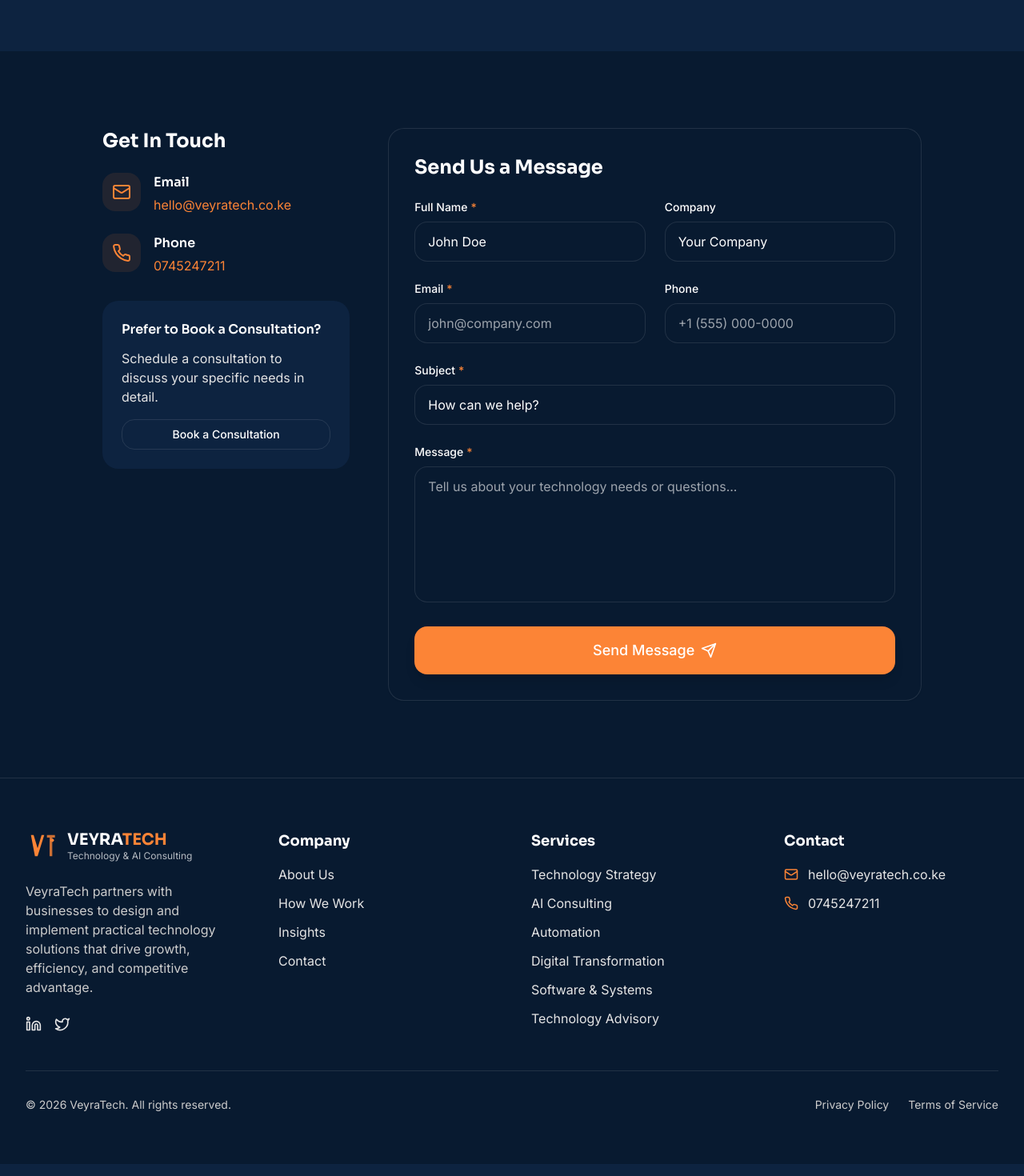
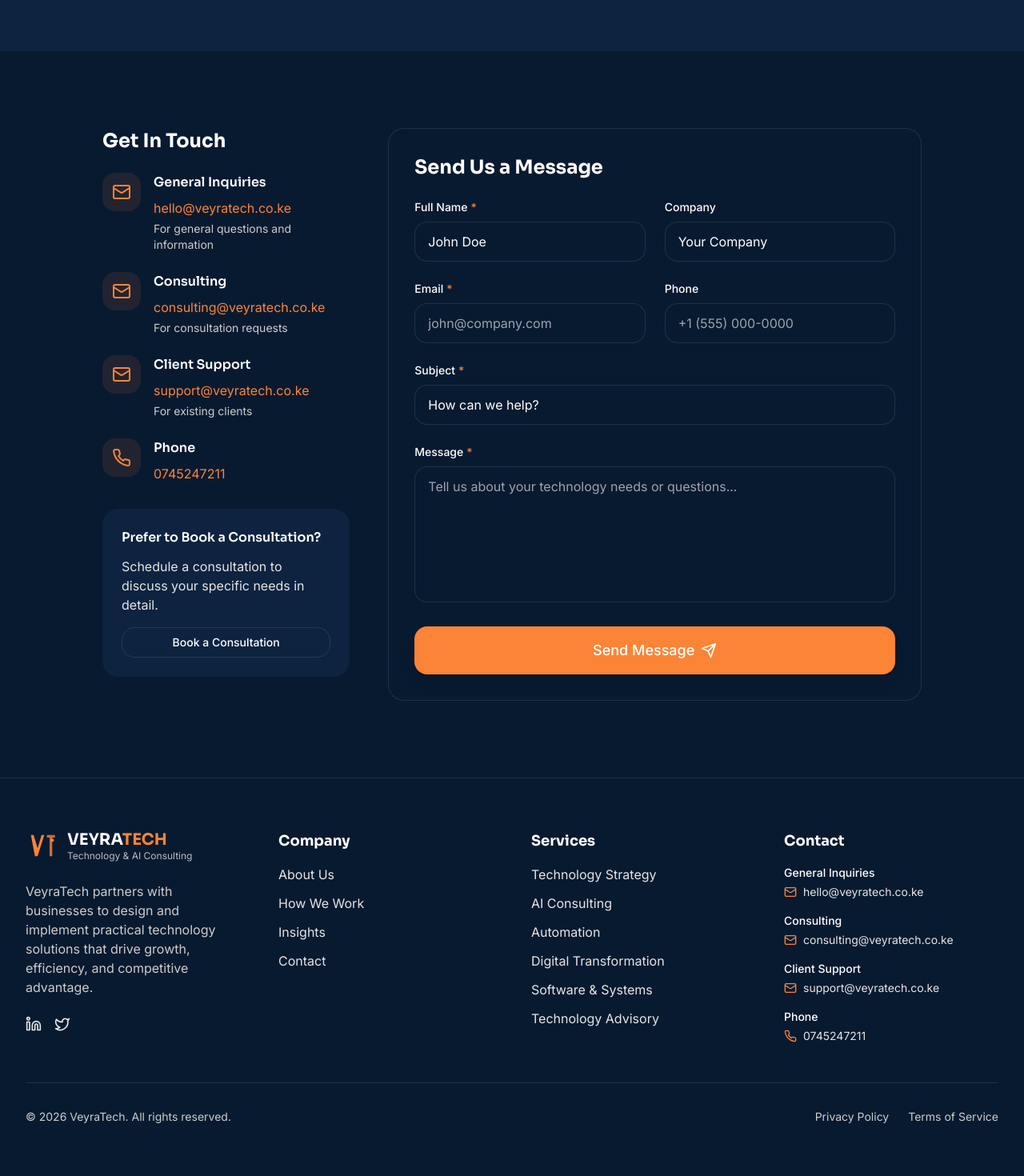
Before and after one commit to veyratechnology-cyber/Veyratech.co.ke, a Next.js app: page /contact in a window 1280 px wide. Shown: the part 313-1783 px from the top of the page at 80% size. Built offline with nearby package versions, Linux system fonts and the light colour scheme; no server answers.

Commit message:
Show all email addresses on website: hello@, consulting@, support@ with clear labels and purposes

```diff
--- a/app/(public)/contact/page.tsx
+++ b/app/(public)/contact/page.tsx
@@ -112,13 +112,44 @@ export default function ContactPage() {
                       <Mail className="text-secondary" size={24} />
                     </div>
                     <div>
-                      <h3 className="font-semibold mb-1">Email</h3>
+                      <h3 className="font-semibold mb-2">General Inquiries</h3>
                       <a
-                        href={`mailto:${COMPANY.email}`}
-                        className="text-secondary hover:underline"
+                        href="mailto:hello@veyratech.co.ke"
+                        className="text-secondary hover:underline block mb-1"
                       >
-                        {COMPANY.email}
+                        hello@veyratech.co.ke
                       </a>
+                      <p className="text-text-muted text-sm">For general questions and information</p>
+                    </div>
+                  </div>
+                  <div className="flex items-start gap-4">
+                    <div className="flex-shrink-0 w-12 h-12 rounded-lg bg-secondary/10 flex items-center justify-center">
+                      <Mail className="text-secondary" size={24} />
+                    </div>
+                    <div>
+                      <h3 className="font-semibold mb-2">Consulting</h3>
+                      <a
+                        href="mailto:consulting@veyratech.co.ke"
+                        className="text-secondary hover:underline block mb-1"
+                      >
+                        consulting@veyratech.co.ke
+                      </a>
+                      <p className="text-text-muted text-sm">For consultation requests</p>
+                    </div>
+                  </div>
+                  <div className="flex items-start gap-4">
+                    <div className="flex-shrink-0 w-12 h-12 rounded-lg bg-secondary/10 flex items-center justify-center">
+                      <Mail className="text-secondary" size={24} />
+                    </div>
+                    <div>
+                      <h3 className="font-semibold mb-2">Client Support</h3>
+                      <a
+                        href="mailto:support@veyratech.co.ke"
+                        className="text-secondary hover:underline block mb-1"
+                      >
+                        support@veyratech.co.ke
+                      </a>
+                      <p className="text-text-muted text-sm">For existing clients</p>
                     </div>
                   </div>
                   {COMPANY.phone && (
@@ -127,7 +158,7 @@ export default function ContactPage() {
                         <Phone className="text-secondary" size={24} />
                       </div>
                       <div>
-                        <h3 className="font-semibold mb-1">Phone</h3>
+                        <h3 className="font-semibold mb-2">Phone</h3>
                         <a
                           href={`tel:${COMPANY.phone}`}
                           className="text-secondary hover:underline"
--- a/components/public/Footer.tsx
+++ b/components/public/Footer.tsx
@@ -103,25 +103,55 @@ export function Footer() {
           {/* Contact */}
           <div>
             <h3 className="font-sora font-bold text-lg mb-4 text-text-primary">Contact</h3>
-            <ul className="space-y-3">
-              <li className="flex items-center gap-3">
-                <Mail size={18} className="text-secondary flex-shrink-0" />
+            <ul className="space-y-4">
+              <li>
+                <div className="text-text-primary text-sm font-medium mb-1">General Inquiries</div>
+                <div className="flex items-center gap-2">
+                  <Mail size={16} className="text-secondary flex-shrink-0" />
                   <a
-                  href={`mailto:${COMPANY.email}`}
-                  className="text-text-secondary hover:text-secondary transition-colors"
+                    href="mailto:hello@veyratech.co.ke"
+                    className="text-text-secondary hover:text-secondary transition-colors text-sm"
                   >
-                  {COMPANY.email}
+                    hello@veyratech.co.ke
                   </a>
+                </div>
+              </li>
+              <li>
+                <div className="text-text-primary text-sm font-medium mb-1">Consulting</div>
+                <div className="flex items-center gap-2">
+                  <Mail size={16} className="text-secondary flex-shrink-0" />
+                  <a
+                    href="mailto:consulting@veyratech.co.ke"
+                    className="text-text-secondary hover:text-secondary transition-colors text-sm"
+                  >
+                    consulting@veyratech.co.ke
+                  </a>
+                </div>
+              </li>
+              <li>
+                <div className="text-text-primary text-sm font-medium mb-1">Client Support</div>
+                <div className="flex items-center gap-2">
+                  <Mail size={16} className="text-secondary flex-shrink-0" />
+                  <a
+                    href="mailto:support@veyratech.co.ke"
+                    className="text-text-secondary hover:text-secondary transition-colors text-sm"
+                  >
+                    support@veyratech.co.ke
+                  </a>
+                </div>
               </li>
               {COMPANY.phone && (
-                <li className="flex items-center gap-3">
-                  <Phone size={18} className="text-secondary flex-shrink-0" />
+                <li>
+                  <div className="text-text-primary text-sm font-medium mb-1">Phone</div>
+                  <div className="flex items-center gap-2">
+                    <Phone size={16} className="text-secondary flex-shrink-0" />
                     <a
                       href={`tel:${COMPANY.phone}`}
-                    className="text-text-secondary hover:text-secondary transition-colors"
+                      className="text-text-secondary hover:text-secondary transition-colors text-sm"
                     >
                       {COMPANY.phone}
                     </a>
+                  </div>
                 </li>
               )}
             </ul>
```
Lines whose indentation alone changed are shown as unchanged.
